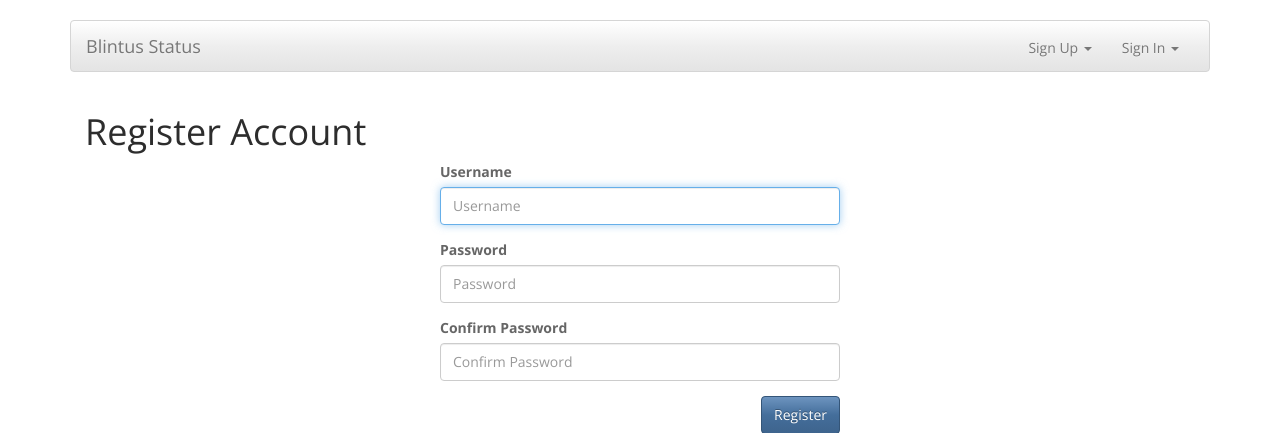
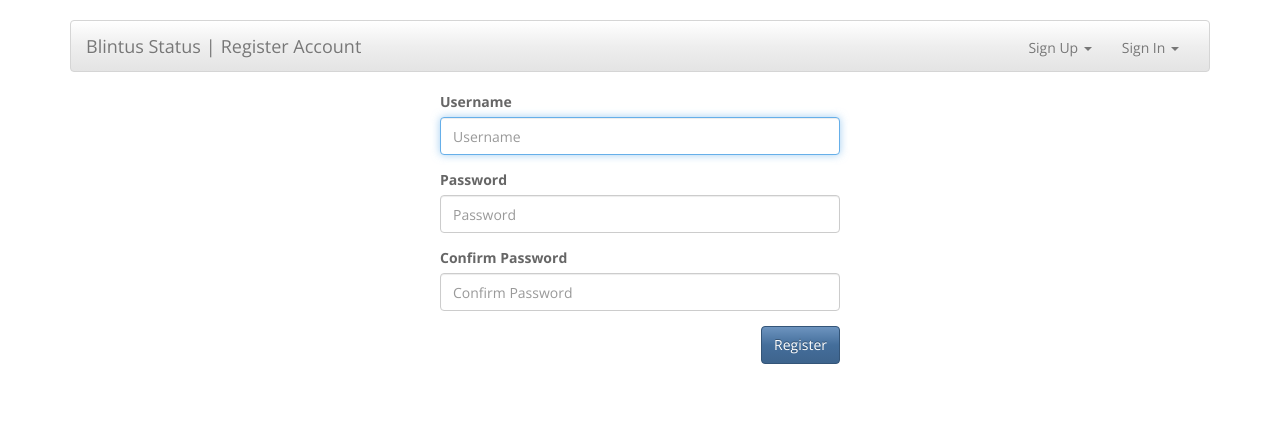
Before and after one commit to blintus/blintusstatus, a Django app: page /register in a window 1280 px wide. Shown: the top 433 px of the page. Run offline with Django 3.2, Linux system fonts and the light colour scheme; some libraries are stand-ins or nearby versions.

Commit message:
Moved page title to the nav bar

```diff
--- a/status/assets/css/main.css
+++ b/status/assets/css/main.css
@@ -4,6 +4,19 @@
 
 body {
     padding-top: 20px;
+}
+
+.navbar-brand {
+    padding-right: 5px;
+}
+#page-title {
+    margin-left: 0;
+    font-size: 18px;
+    line-height: 20px;
+}
+#page-title:before {
+    content: '|';
+    padding-right: 5px;
 }
 
 a:hover {
--- a/status/templates/status/page.html
+++ b/status/templates/status/page.html
@@ -37,8 +37,9 @@
 
             <!-- Collect the nav links, forms, and other content for toggling -->
             <div class="collapse navbar-collapse" id="bs-example-navbar-collapse-1">
-                <ul class="nav navbar-nav">
-                </ul>
+                <div class="nav navbar-nav">
+                    <p id="page-title" class="navbar-text">{{ page_title }}</p>
+                </div>
                 {% if not hide_nav_user %}
                 <ul class="nav navbar-nav navbar-right">
                     {% if not user.is_authenticated %}
@@ -91,11 +92,8 @@
         </div><!-- /.container-fluid -->
     </nav>
 
-    <div class="container-fluid">
-        <h1 id="page-title">{{ page_title }}</h1>
-        <div id="content">
-            {% block content %}{% endblock %}
-        </div>
+    <div id="content" class="container-fluid">
+        {% block content %}{% endblock %}
     </div>
 
 </div><!-- /.container -->
```
Also changed, not shown: 1 other file.
